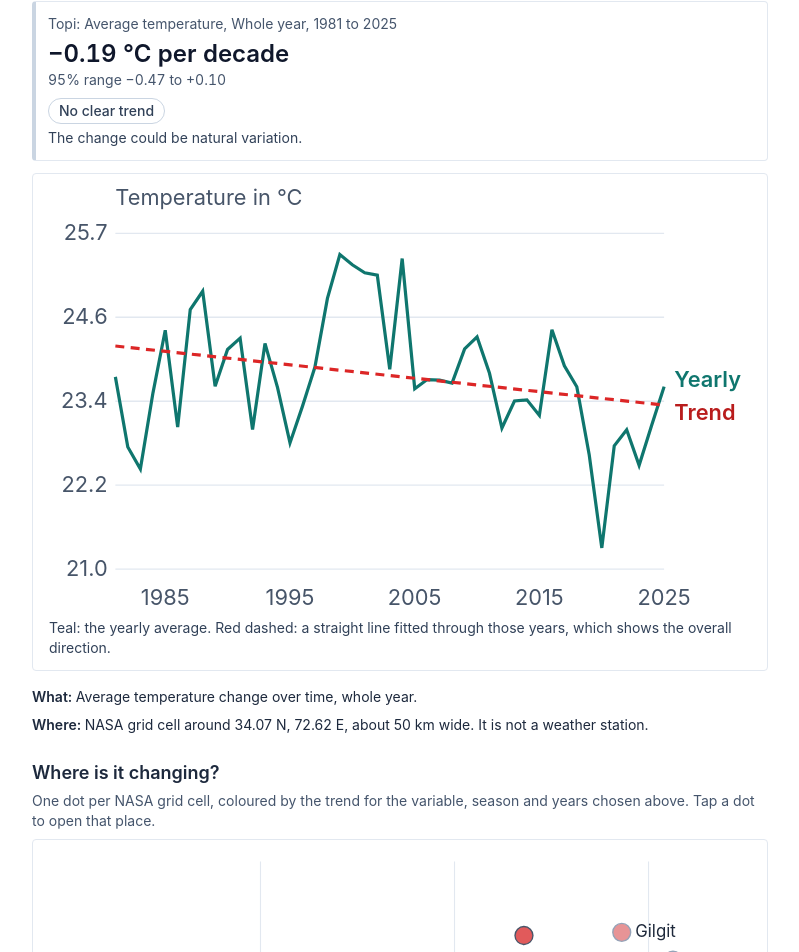
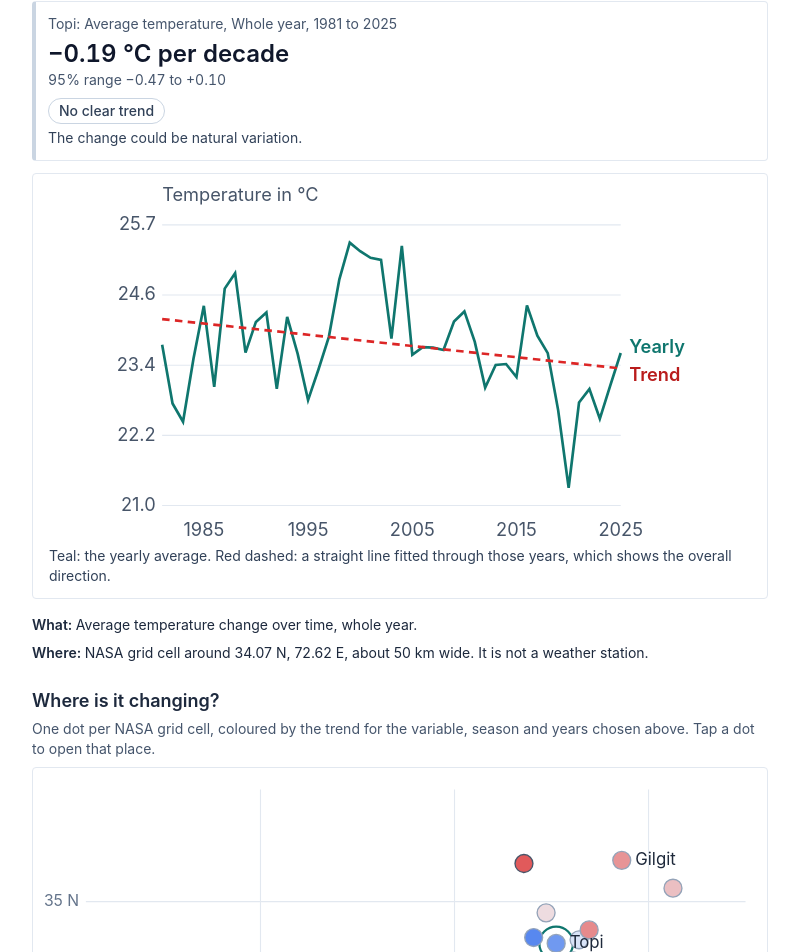
Before and after one commit to thehassanbukhari/indus-detective, a React (Vite) app in the folder web/: page / in a window 1280 px wide. Shown: the part 878-1830 px from the top of the page, without its empty margins (240-1039 px from the left). Built offline with nearby package versions, Linux system fonts and the light colour scheme.

Commit message:
P2: cap chart width at 600 px so it is not oversized on laptops

```diff
--- a/web/src/App.tsx
+++ b/web/src/App.tsx
@@ -56,7 +56,7 @@ function Chart({ years, vals, slope, x0 }: { years: number[]; vals: number[]; sl
   const yS = clamp((seriesHigher ? yHi - spread : yLo + spread) + 6);
   const yT = clamp((seriesHigher ? yLo + spread : yHi - spread) + 6);
   return (
-    <svg viewBox={`0 0 ${W} ${H}`} className="w-full h-auto" role="img" aria-label="Yearly values with a straight line trend">
+    <svg viewBox={`0 0 ${W} ${H}`} className="mx-auto h-auto w-full max-w-[600px]" role="img" aria-label="Yearly values with a straight line trend">
       <text x={ml} y={18} fontSize="17" fill="#475569">Temperature in {"\u00B0C"}</text>
       {yt.map((t) => (
         <g key={t}>
```
